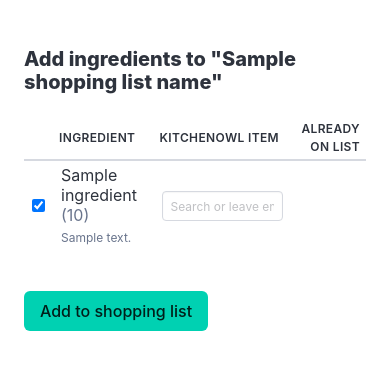
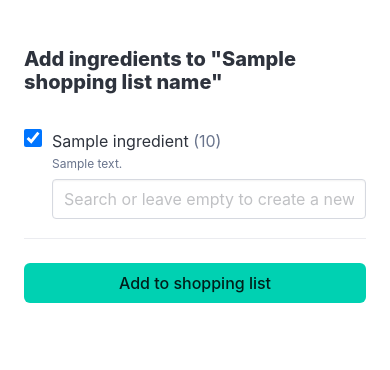
Before and after one commit to languitar/mealie-kitchenowl-bridge, a Flask app: template src/bridge/templates/select_ingredients.html in a window 390 px wide. Shown: the top 370 px of the page. Run offline with Flask 3, Linux system fonts and the light colour scheme; the visitor is signed in with stand-in values (Sample User, id 1); the template is opened without the code that fills it: most values are stand-ins (such as "Sample title", 1, 10 or a date in 2020); parts of the project's set-up code (start-up, migrations or seed data) failed here and were passed over.

Commit message:
fix: lay the ingredient review screen out vertically on phones
The review screen's three columns cannot hold an ingredient name, a search
box and a quantity side by side at phone widths. Everything got squeezed:
names wrapped mid-quantity, the search box truncated its placeholder, and
below ~340px the "already on list" column was cut off entirely behind
`.table-container`'s sideways scroll, where nothing suggests it is there.
The suggestion dropdown was clipped by that same container.

Bulma does not solve this on its own - its responsiveness covers columns
and spacing helpers, but a table is only ever wrapped in a horizontal
scroll, never reflowed. So stack each ingredient into its own block below
Bulma's `mobile` breakpoint: checkbox and name on one line, then the note,
the item search and the already-on-list hint beneath it.

Giving the table elements a non-table `display` drops their implicit ARIA
roles, so those are now spelled out in the markup - otherwise the row and
cell semantics, and the locators built on them, would exist on desktop
only. The stacked layout also has no column headers left to label the
quantity, so the hint carries its own wording there.

Co-Authored-By: Claude Opus 5 <noreply@anthropic.com>

```diff
--- a/src/bridge/static/style.css
+++ b/src/bridge/static/style.css
@@ -43,6 +43,12 @@
   white-space: nowrap;
 }
 
+/* Where the name is allowed to wrap (on mobile), the quantity still has to stay
+   in one piece - "(1 bunch)" broken across two lines reads as two things. */
+.ingredient-quantity {
+  white-space: nowrap;
+}
+
 /* Mealie shows an ingredient's note beneath the ingredient itself, smaller and
    dimmer - mirrored here so the note informs the choice without competing with
    the name. */
@@ -74,26 +80,122 @@
   white-space: nowrap;
 }
 
+/* Only the stacked mobile layout shows this - everywhere else the column header
+   or the marker's `title` already says what the quantity means. */
+.on-list-label {
+  display: none;
+}
+
 .ingredient-table th:last-child,
 .on-list-cell {
   text-align: right;
   white-space: nowrap;
 }
 
-/* Too narrow for the table's natural widths: let names wrap and the search box
-   shrink, rather than making the whole table scroll sideways. */
-@media (max-width: 34rem) {
+/* Phones (Bulma's `mobile` breakpoint - everything up to its `tablet` width of
+   769px), which are a primary target for this app: the bridge is typically
+   triggered from Mealie while standing in the kitchen.
+
+   Three columns cannot hold a name, a search box and a quantity side by side at
+   these widths without squeezing all three - names wrap mid-quantity, the search
+   box truncates its placeholder, and the "already on list" column ends up
+   clipped behind the sideways scroll of `.table-container`. Bulma does not solve
+   this on its own: it makes a table scroll horizontally rather than reflow. So
+   each ingredient becomes a stacked block instead - checkbox and name on one
+   line, then the note, the item search, and the already-on-list hint beneath
+   it. */
+@media screen and (max-width: 768px) {
+  .ingredient-table,
+  .ingredient-table tbody,
+  .ingredient-table td {
+    display: block;
+  }
+
+  .ingredient-table {
+    width: 100%;
+  }
+
+  /* Nothing is in columns any more, so the column headers have nothing to label;
+     the cells that need wording carry their own (see `_on_list_hint.html`). */
+  .ingredient-table thead {
+    display: none;
+  }
+
+  /* With the table reflowed, there is nothing left to scroll sideways - and the
+     container's own `overflow` would otherwise clip the suggestion dropdown. */
+  .table-container {
+    overflow: visible;
+  }
+
+  .ingredient-table .ingredient-row {
+    display: grid;
+    /* The checkbox keeps its own column so the name, note, search box and hint
+       all line up against it. */
+    grid-template-columns: auto 1fr;
+    grid-template-areas:
+      "select ingredient"
+      ".      item"
+      ".      on-list";
+    gap: 0.4rem 0.6rem;
+    padding: 0.75rem 0;
+    border-bottom: 1px solid var(--bulma-border-weak);
+  }
+
+  .ingredient-table .ingredient-row td {
+    border: 0;
+    padding: 0;
+  }
+
+  .ingredient-table .select-cell {
+    grid-area: select;
+    width: auto;
+    /* Aligned with the name's first line rather than centred on a block whose
+       height a long note would drive. */
+    align-self: start;
+  }
+
+  /* Comfortably tappable, unlike the browser's default ~13px box. */
+  .ingredient-table .select-cell input[type="checkbox"] {
+    width: 1.15rem;
+    height: 1.15rem;
+  }
+
   .ingredient-table .ingredient-cell {
+    grid-area: ingredient;
+    /* The full width of the block is available now, so a long name can wrap
+       instead of forcing the layout wider. */
     white-space: normal;
   }
 
-  .ingredient-table .item-cell {
-    min-width: 8rem;
+  .ingredient-table .ingredient-note {
+    max-width: none;
   }
 
-  /* Wrapping the header buys the ingredient column the width it needs more. */
-  .ingredient-table th:last-child {
-    white-space: normal;
+  .ingredient-table .item-cell {
+    grid-area: item;
+    /* The grid column, not this minimum, decides the width here. */
+    min-width: 0;
+  }
+
+  /* Bulma's `is-small` font would make iOS Safari zoom the page in on focus. */
+  .ingredient-table .item-cell .item-search-input {
+    font-size: 1rem;
+  }
+
+  .ingredient-table .on-list-cell {
+    grid-area: on-list;
+    text-align: left;
+  }
+
+  .on-list-label {
+    display: inline;
+    margin-right: 0.25rem;
+  }
+
+  /* A full-width primary action is easier to hit with a thumb. */
+  .submit-button {
+    display: block;
+    width: 100%;
   }
 }
 
--- a/src/bridge/templates/_on_list_hint.html
+++ b/src/bridge/templates/_on_list_hint.html
@@ -1,6 +1,8 @@
 {# Shared by the review table's "Already on list" column and the item
-   suggestions. The column header carries the wording, so the marker itself is
-   just the quantity already on the list (or a tick, for an item on the list
-   without one) - the `title` stands in for that header inside the suggestion
-   list, which has no header of its own. #}
-{% macro on_list_hint(quantity) %}<span class="on-list-hint" data-testid="on-list-hint" title="Already on this shopping list">{% if quantity %}<span data-testid="on-list-quantity">{{ quantity }}</span>{% else %}&check;{% endif %}</span>{% endmacro %}
+   suggestions. The marker itself is just the quantity already on the list (or a
+   tick, for an item on the list without one): on desktop the column header
+   carries the wording, and the `title` stands in for that header inside the
+   suggestion list, which has no header of its own. The mobile layout has
+   neither - the columns are stacked and their headers hidden - so it shows the
+   `on-list-label` span instead (see `style.css`). #}
+{% macro on_list_hint(quantity) %}<span class="on-list-hint" data-testid="on-list-hint" title="Already on this shopping list"><span class="on-list-label">Already on list:</span>{% if quantity %}<span data-testid="on-list-quantity">{{ quantity }}</span>{% else %}&check;{% endif %}</span>{% endmacro %}
--- a/src/bridge/templates/select_ingredients.html
+++ b/src/bridge/templates/select_ingredients.html
@@ -7,32 +7,37 @@
 <h1 class="title is-5">Add ingredients to "{{ shopping_list_name }}"</h1>
 <form method="post" action="{{ url_for('review.push_to_shopping_list', list_id=list_id) }}">
   <div class="table-container">
-    <table class="table is-narrow ingredient-table">
-    <thead>
-      <tr>
+    {# The explicit ARIA roles restate what the table elements already imply.
+       They are needed because the mobile layout gives these elements a
+       non-table `display` (see `style.css`), which drops their implicit roles
+       in browsers - the row/cell semantics, and the locators built on them,
+       would otherwise exist on desktop only. #}
+    <table class="table is-narrow ingredient-table" role="table">
+    <thead role="rowgroup">
+      <tr role="row">
         {# Deliberately unlabelled so the column stays as narrow as its checkbox;
            the name is there for screen readers only. #}
-        <th scope="col"><span class="is-sr-only">Include</span></th>
-        <th scope="col">Ingredient</th>
-        <th scope="col">KitchenOwl item</th>
-        <th scope="col">Already on list</th>
+        <th scope="col" role="columnheader"><span class="is-sr-only">Include</span></th>
+        <th scope="col" role="columnheader">Ingredient</th>
+        <th scope="col" role="columnheader">KitchenOwl item</th>
+        <th scope="col" role="columnheader">Already on list</th>
       </tr>
     </thead>
-    <tbody>
+    <tbody role="rowgroup">
       {% for ingredient in ingredients %}
       {% set match = matches.get(ingredient.name) %}
       {# aria-label pins the row's accessible name to the ingredient, so it stays
          stable as the other cells change (an item picked, suggestions opened). #}
-      <tr class="ingredient-row" aria-label="{{ ingredient.name }}">
-        <td class="select-cell">
+      <tr class="ingredient-row" role="row" aria-label="{{ ingredient.name }}">
+        <td class="select-cell" role="cell">
           <input type="checkbox" id="ingredient-{{ loop.index }}"
                  name="ingredient" value="{{ ingredient.name }}" checked />
         </td>
-        <td class="ingredient-cell">
+        <td class="ingredient-cell" role="cell">
           <label class="checkbox" for="ingredient-{{ loop.index }}">
             {{ ingredient.name }}
             {% if ingredient.quantity %}
-            <span class="has-text-grey" data-testid="ingredient-quantity">({{ ingredient.quantity }})</span>
+            <span class="has-text-grey ingredient-quantity" data-testid="ingredient-quantity">({{ ingredient.quantity }})</span>
             {% endif %}
           </label>
           {% if ingredient.note %}
@@ -44,7 +49,7 @@
           {% endif %}
           <input type="hidden" name="quantity:{{ ingredient.name }}" value="{{ ingredient.quantity or '' }}" />
         </td>
-        <td class="item-cell">
+        <td class="item-cell" role="cell">
           <div class="dropdown">
             <div class="dropdown-trigger">
               <input type="text" class="input is-small item-search-input" name="q"
@@ -69,7 +74,7 @@
           </div>
         </td>
         {# Rewritten by the suggestion buttons when a different item is picked. #}
-        <td class="on-list-cell" data-testid="on-list-cell">
+        <td class="on-list-cell" role="cell" data-testid="on-list-cell">
           {%- if match and match.id in quantities_on_list -%}
           {{ on_list_hint(quantities_on_list[match.id]) }}
           {%- endif -%}
@@ -79,6 +84,6 @@
     </tbody>
     </table>
   </div>
-  <button type="submit" class="button is-primary">Add to shopping list</button>
+  <button type="submit" class="button is-primary submit-button">Add to shopping list</button>
 </form>
 {% endblock %}
```
Also changed, not shown: tests/bdd/steps/test_recipe_to_shopping_list.py (+34 -0 lines), README.md, 3 other files.
